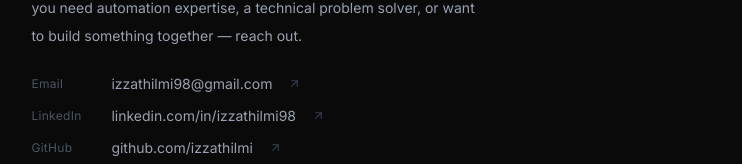
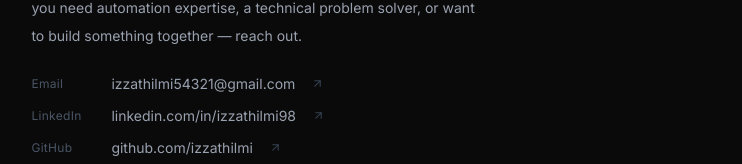
Before and after one commit to izzathilmi/izzat-portfolio, a Next.js app: page / in a window 1280 px wide. Shown: the part 3456-3620 px from the top of the page, without its empty margins (511-1253 px from the left). Built offline with nearby package versions, Linux system fonts and the light colour scheme.

Commit message:
fix: update email in contact section

```diff
--- a/components/Contact.tsx
+++ b/components/Contact.tsx
@@ -21,7 +21,7 @@ export default function Contact() {
 
         <div className="space-y-3">
           {[
-            { label: "Email", value: "izzathilmi98@gmail.com", href: "mailto:izzathilmi98@gmail.com" },
+            { label: "Email", value: "izzathilmi54321@gmail.com", href: "mailto:izzathilmi54321@gmail.com" },
             { label: "LinkedIn", value: "linkedin.com/in/izzathilmi98", href: "https://www.linkedin.com/in/izzathilmi98/" },
             { label: "GitHub", value: "github.com/izzathilmi", href: "https://github.com/izzathilmi" },
           ].map(({ label, value, href }) => (
```
